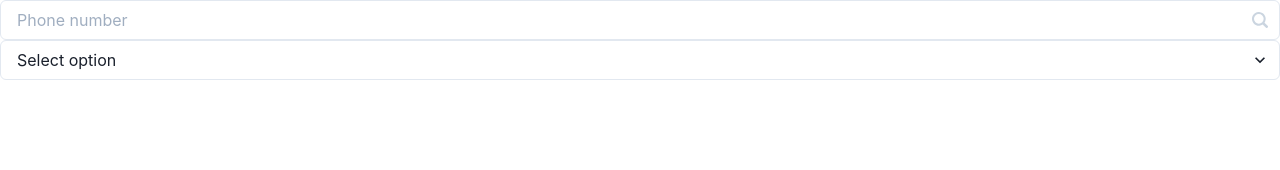
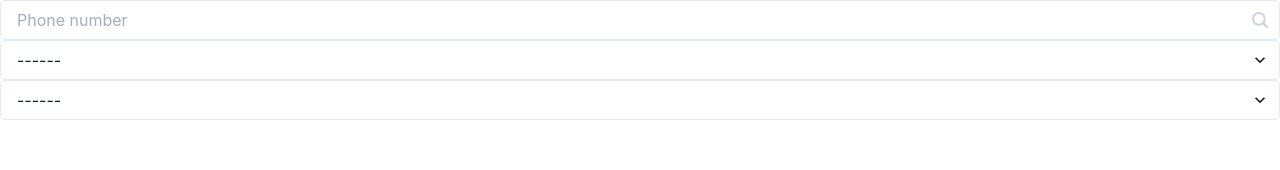
Before and after one commit to nao5100000/my-next-todo-app, a Next.js app: page /test in a window 1280 px wide. Shown: the top 170 px of the page. Built offline with nearby package versions, Linux system fonts and the light colour scheme.

Commit message:
SearchPriority.jsx 作成

```diff
--- a/pages/test.jsx
+++ b/pages/test.jsx
@@ -1,4 +1,5 @@
 import SearchInput from "../src/atoms/search/SearchInput";
+import SearchPriority from "../src/atoms/search/SearchPriority";
 import SearchStatus from "../src/atoms/search/SearchStatus";
 
 const test = () => {
@@ -6,6 +7,7 @@ const test = () => {
     <>
       <SearchInput />
       <SearchStatus />
+      <SearchPriority />
     </>
   );
 };
--- a/src/atoms/search/SearchPriority.jsx
+++ b/src/atoms/search/SearchPriority.jsx
@@ -0,0 +1,13 @@
+import { Select } from "@chakra-ui/react";
+
+const SearchPriority = () => {
+  return (
+    <Select placeholder="------">
+      <option value="low">Low</option>
+      <option value="middle">Middle</option>
+      <option value="heigh">High</option>
+    </Select>
+  );
+};
+
+export default SearchPriority;
--- a/src/atoms/search/SearchStatus.jsx
+++ b/src/atoms/search/SearchStatus.jsx
@@ -2,7 +2,7 @@ import { Select } from "@chakra-ui/react";
 
 const SearchStatus = () => {
   return (
-    <Select placeholder="Select option">
+    <Select placeholder="------">
       <option value="notStarted">Not Started</option>
       <option value="doing">Doing</option>
       <option value="done">Done</option>
```
